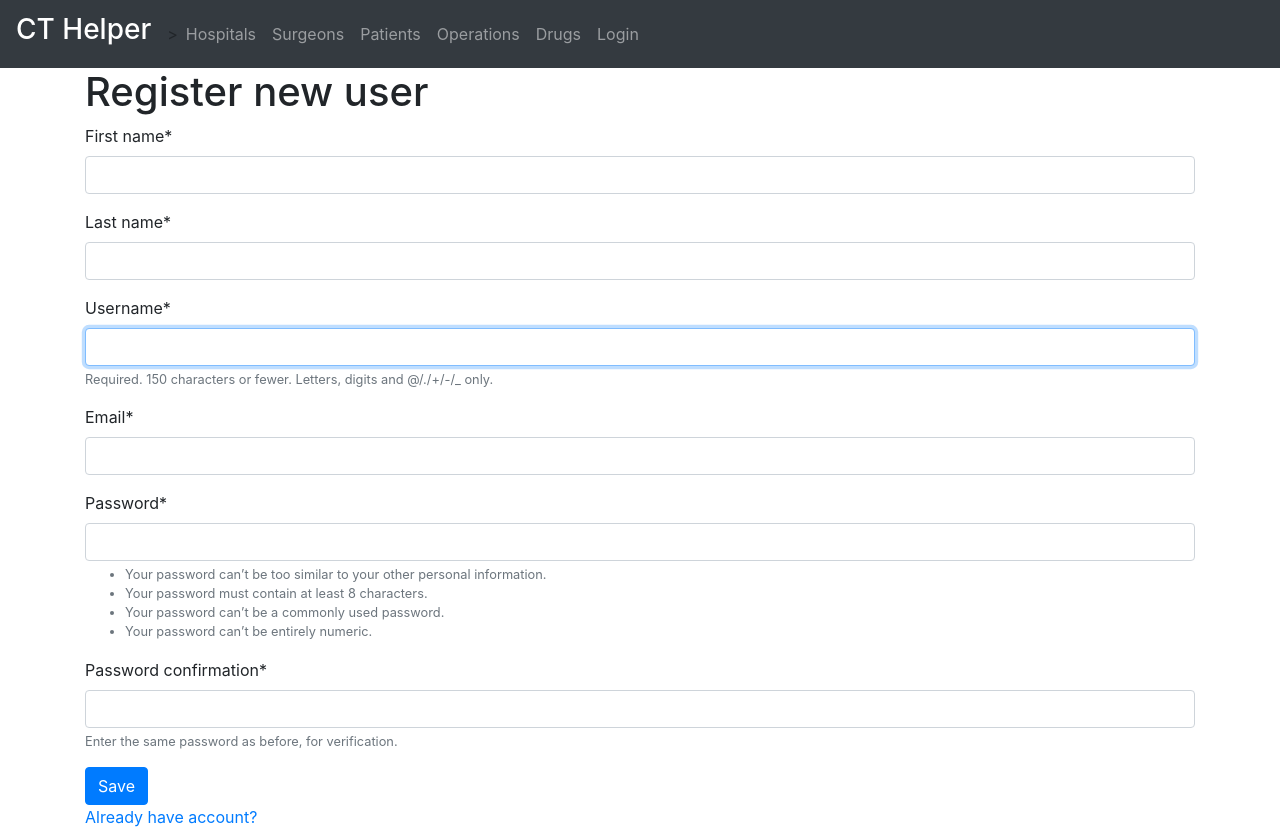
After one commit to AnasBaRagaa/CTLog_Web_CMP416_Project, a Django app: page /register/ in a window 1280 px wide. The commit adds this page. Run offline with Django 3.2, Linux system fonts and the light colour scheme; parts of the project's set-up code (start-up, migrations or seed data) failed here and were passed over; some libraries are stand-ins or nearby versions.

Commit message:
User management

```diff
--- a/CMP416_Project/settings.py
+++ b/CMP416_Project/settings.py
@@ -39,6 +39,7 @@ INSTALLED_APPS = [
     'ct_helper.apps.CtHelperConfig',  # my application
     'django_countries',  # open source package from : https://pypi.org/project/django-countries/
     'widget_tweaks',  # open source package : https://pypi.org/project/django-widget-tweaks/
+    'crispy_forms', # open source package from : https://pypi.org/project/django-crispy-forms/#description
 ]
 
 MIDDLEWARE = [
@@ -104,8 +105,11 @@ AUTH_PASSWORD_VALIDATORS = [
 # https://docs.djangoproject.com/en/3.2/topics/i18n/
 
 LANGUAGE_CODE = 'en-us'
+CRISPY_TEMPLATE_PACK = 'bootstrap4'
 
-TIME_ZONE = 'UTC'
+LOGIN_URL='/login/'
+
+TIME_ZONE = 'Asia/Dubai'
 
 USE_I18N = True
 
--- a/CMP416_Project/urls.py
+++ b/CMP416_Project/urls.py
@@ -15,8 +15,12 @@ Including another URLconf
 """
 from django.contrib import admin
 from django.urls import path, include
+from ct_helper import views
 
 urlpatterns = [
     path('ct_helper/', include('ct_helper.urls')),
     path('admin/', admin.site.urls),
+    path('register/', views.register, name='register'),
+    path('login/', views.login_user, name='login'),
+    path('logout/', views.logout_user, name='logout'),
 ]
--- a/ct_helper/forms.py
+++ b/ct_helper/forms.py
@@ -1 +1,23 @@
 # Anas Ba Ragaa _ b00075797
+
+from django import forms
+from django.forms import ModelChoiceField
+from django.contrib.auth.forms import UserCreationForm
+from django.contrib.auth.models import User
+
+class UserForm(UserCreationForm):
+    first_name = forms.CharField(max_length=50, required=True)
+    last_name = forms.CharField(max_length=50, required=True)
+    email = forms.EmailField(required=True)
+
+    class Meta:
+        model = User
+        fields = ('first_name', 'last_name', 'username', 'email', 'password1', 'password2',)
+
+    def save(self, commit=True):
+        user = super(UserForm, self).save(commit=False)
+        user.email = self.cleaned_data['email']
+        user.first_name = self.cleaned_data['first_name']
+        if commit:
+            user.save()
+        return user
--- a/ct_helper/templates/ct_helper/base.html
+++ b/ct_helper/templates/base.html
@@ -9,8 +9,8 @@
 <body>
 {%  block navbar %}
 <nav class="navbar navbar-expand-sm bg-dark navbar-dark">
-  <h3 class="navbar-brand" href="#">CT Helper</h3>
-
+  <a class="navbar-brand" href="{% url 'ct_helper:index' %}" ></aclass><h3>CT Helper</h3></a>
+>
   <ul class="navbar-nav">
     <li class="nav-item">
       <a class="nav-link" href="#">Hospitals</a>
@@ -27,9 +27,32 @@
       <li class="nav-item">
       <a class="nav-link" href="#">Drugs</a>
     </li>
+      {% if user.is_authenticated%}
+           <li class="nav-item">
+      <a class="nav-link" href="#">Welcome {{ user }}</a>
+    </li>
+      <li class="nav-item">
+      <a class="nav-link" href="{% url 'logout' %}">Logout</a>
+    </li>
+      {% else %}
+       <li class="nav-item">
+      <a class="nav-link" href="{% url 'login' %}">Login</a>
+    </li>
+      {% endif %}
+
+
   </ul>
 </nav>
+    {% endblock %}
+{% block message %}
+    {% if messages %}
+     {% for message in messages %}
+         <div class="text-center alert alert-{{ message.tags }}">
+             {{ message|safe }}
+         </div>
+     {% endfor %}
+ {% endif %}
 {% endblock %}
-<div>{% block content %} {% endblock %}</div>
+<div class="container">{% block content %} {% endblock %}</div>
 </body>
 </html>
--- /dev/null
+++ b/ct_helper/templates/registration/register.html
@@ -0,0 +1,16 @@
+{% extends 'base.html' %}
+{% load crispy_forms_tags %}
+
+{% block title %}{% endblock %}
+
+{% block content %}
+<h1>Register new user</h1>
+
+<form method="post">{% csrf_token %}
+
+    {{ form|crispy}}
+    <input type="submit" class="btn btn-primary" value="Save">
+</form>
+    <a href="{% url 'login' %}">Already have account?</a>
+
+{% endblock %}
--- a/ct_helper/urls.py
+++ b/ct_helper/urls.py
@@ -3,46 +3,47 @@ from . import views
 
 app_name = 'ct_helper'
 urlpatterns = [
-    path('', views.IndexView.as_view(), name='index'),
+    path('', views.index, name='index'),
+    #
+    # # hospitals urls
+    # path('hospitals/', views.DetailView.as_view(), name='hospitals'),
+    # path('hospitals/add/', views.DetailView.as_view(), name='hospitals_add'),
+    # path('hospitals/update/<int:pk>/', views.DetailView.as_view(), name='hospitals_update'),
+    # path('hospitals/delete/<int:pk>/', views.DetailView.as_view(), name='hospitals_delete'),
+    #
+    # # patients urls
+    # path('patients/', views.DetailView.as_view(), name='patients'),
+    # path('patients/add/', views.DetailView.as_view(), name='patients_add'),
+    # path('patients/update/<int:pk>/', views.DetailView.as_view(), name='patients_update'),
+    # path('patients/delete/<int:pk>/', views.DetailView.as_view(), name='patients_delete'),
+    #
+    # # surgeons urls
+    # path('surgeons/', views.DetailView.as_view(), name='surgeons'),
+    # path('surgeons/add/', views.DetailView.as_view(), name='surgeons_add'),
+    # path('surgeons/update/<int:pk>/', views.DetailView.as_view(), name='surgeons_update'),
+    # path('surgeons/delete/<int:pk>/', views.DetailView.as_view(), name='surgeons_delete'),
+    #
+    # # operations urls
+    # path('operations/', views.DetailView.as_view(), name='operations'),
+    # path('operations/add/<int:patient>/', views.DetailView.as_view(), name='operations_add'),
+    # path('operations/update/<int:pk>/', views.DetailView.as_view(), name='operations_update'),
+    # path('operations/delete/<int:pk>/', views.DetailView.as_view(), name='operations_delete'),
+    # path('operations/details/<int:pk>/', views.DetailView.as_view(), name='operations_details'),
+    #
+    # # drugs urls
+    # path('drugs/', views.DetailView.as_view(), name='drugs'),
+    # path('drugs/add/', views.DetailView.as_view(), name='drugs_add'),
+    # path('drugs/update/<int:pk>/', views.DetailView.as_view(), name='drugs_update'),
+    # path('drugs/delete/<int:pk>/', views.DetailView.as_view(), name='drugs_delete'),
+    #
+    # # Prescriptions urls
+    # path('prescriptions/add/<int:operation>/<str:order>/', views.DetailView.as_view(), name='prescriptions_add_order'),
+    # path('prescriptions/update/<int:pk>/', views.DetailView.as_view(), name='prescriptions_update'),
+    # path('prescriptions/delete/<int:pk>/', views.DetailView.as_view(), name='prescriptions_delete'),
+    #
+    # # Tests urls
+    # path('tests/add/<int:operation>/<str:order>/', views.DetailView.as_view(), name='tests_add'),
+    # path('tests/update/<int:pk>/', views.DetailView.as_view(), name='tests_update'),
+    # path('tests/delete/<int:pk>/', views.DetailView.as_view(), name='tests_delete'),
 
-    # hospitals urls
-    path('hospitals/', views.DetailView.as_view(), name='hospitals'),
-    path('hospitals/add/', views.DetailView.as_view(), name='hospitals_add'),
-    path('hospitals/update/<int:pk>/', views.DetailView.as_view(), name='hospitals_update'),
-    path('hospitals/delete/<int:pk>/', views.DetailView.as_view(), name='hospitals_delete'),
-
-    # patients urls
-    path('patients/', views.DetailView.as_view(), name='patients'),
-    path('patients/add/', views.DetailView.as_view(), name='patients_add'),
-    path('patients/update/<int:pk>/', views.DetailView.as_view(), name='patients_update'),
-    path('patients/delete/<int:pk>/', views.DetailView.as_view(), name='patients_delete'),
-
-    # surgeons urls
-    path('surgeons/', views.DetailView.as_view(), name='surgeons'),
-    path('surgeons/add/', views.DetailView.as_view(), name='surgeons_add'),
-    path('surgeons/update/<int:pk>/', views.DetailView.as_view(), name='surgeons_update'),
-    path('surgeons/delete/<int:pk>/', views.DetailView.as_view(), name='surgeons_delete'),
-
-    # operations urls
-    path('operations/', views.DetailView.as_view(), name='operations'),
-    path('operations/add/<int:patient>', views.DetailView.as_view(), name='operations_add'),
-    path('operations/update/<int:pk>/', views.DetailView.as_view(), name='operations_update'),
-    path('operations/delete/<int:pk>/', views.DetailView.as_view(), name='operations_delete'),
-    path('operations/details/<int:pk>/', views.DetailView.as_view(), name='operations_details'),
-
-    # drugs urls
-    path('drugs/', views.DetailView.as_view(), name='drugs'),
-    path('drugs/add/', views.DetailView.as_view(), name='drugs_add'),
-    path('drugs/update/<int:pk>/', views.DetailView.as_view(), name='drugs_update'),
-    path('drugs/delete/<int:pk>/', views.DetailView.as_view(), name='drugs_delete'),
-
-    # Prescriptions urls
-    path('prescriptions/add/<int:operation>/<str:order>/', views.DetailView.as_view(), name='prescriptions_add_order'),
-    path('prescriptions/update/<int:pk>/', views.DetailView.as_view(), name='prescriptions_update'),
-    path('prescriptions/delete/<int:pk>/', views.DetailView.as_view(), name='prescriptions_delete'),
-
-    # Tests urls
-    path('tests/add/<int:operation>/<str:order>/', views.DetailView.as_view(), name='tests_add'),
-    path('tests/update/<int:pk>/', views.DetailView.as_view(), name='tests_update'),
-    path('tests/delete/<int:pk>/', views.DetailView.as_view(), name='tests_delete'),
 ]
--- a/ct_helper/views.py
+++ b/ct_helper/views.py
@@ -1,5 +1,45 @@
-from django.shortcuts import render
+from django.contrib import messages
+from django.contrib.auth import login, logout, authenticate
+from django.contrib.auth.forms import AuthenticationForm
+from django.shortcuts import render, redirect
+
+from ct_helper.forms import UserForm
 
 def index(request):
-    context = {'contacts_list': contact_list}
-    return render(request, 'phonebook/base.html', context)
+    return render(request,template_name='ct_helper/index.html')
+def register(request):
+    if request.method == 'POST':
+        form = UserForm(request.POST)
+        if form.is_valid():
+            user = form.save()
+            login(request=request, user=user)
+            messages.success(request, 'Successful registration')
+            return redirect('ct_helper:index')
+        messages.error(request, 'Unsuccessful registration')
+    form = UserForm
+    return render(request, template_name="registration/register.html", context={'form': form})
+
+
+def logout_user(request):
+    logout(request)
+    messages.info(request, "User logged out")
+    return redirect('ct_helper:index')
+
+
+def login_user(request):
+    if request.method == 'POST':
+        form = AuthenticationForm(request, data=request.POST)
+        if form.is_valid():
+            username = form.cleaned_data.get('username')
+            password = form.cleaned_data.get('password')
+            u = authenticate(request, username=username, password=password)
+            if u is not None:
+                login(request, u)
+                messages.info(request, 'Logged in as {}'.format(username))
+                return redirect('ct_helper:index')
+            else:
+                messages.error(request, "Wrong username or password.")
+        else:
+            messages.error(request, "Wrong username or password.")
+    form = AuthenticationForm()
+    return render(request=request, template_name='registration/login.html', context={'form': form})
```
Also changed, not shown: ct_helper/templates/ct_helper/index.html (added, +9 -0 lines), ct_helper/templates/registration/login.html (added, +16 -0 lines), db.sqlite3.
